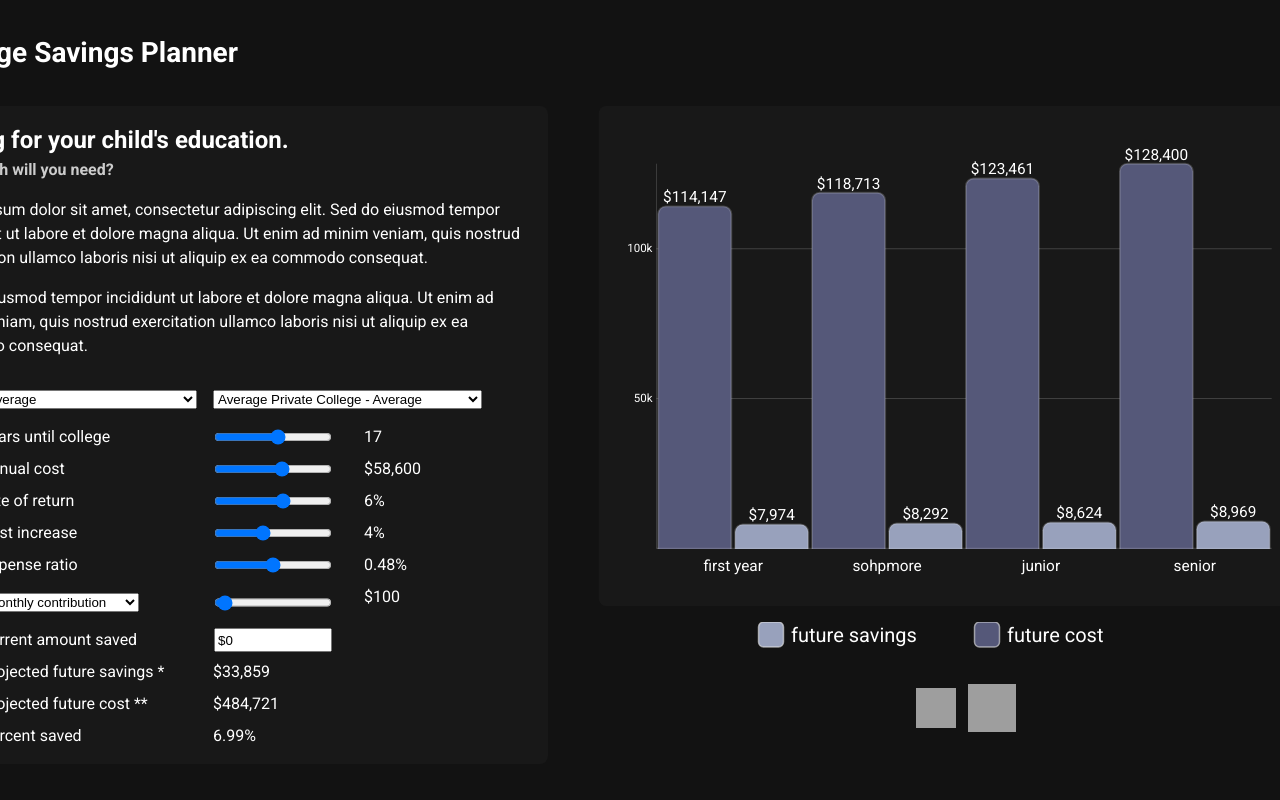
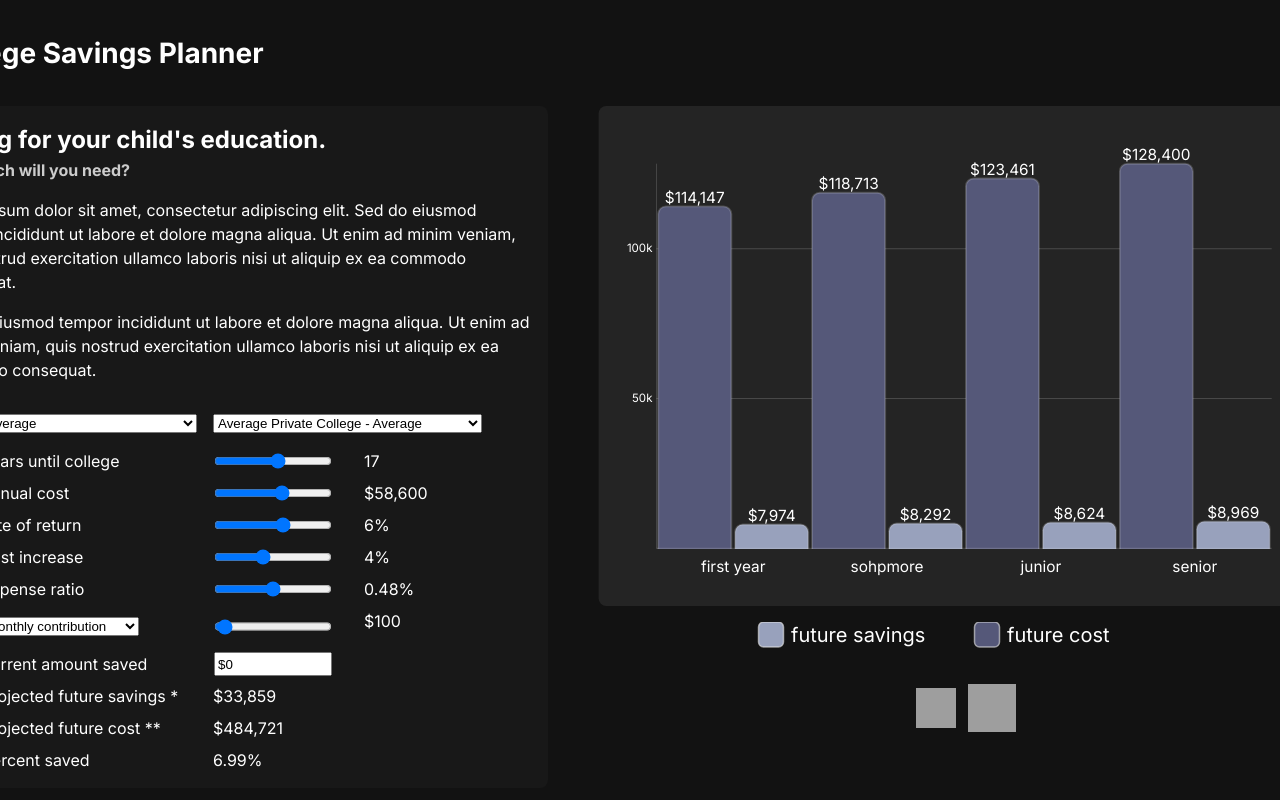
Before and after one commit to aokorodu/CollegeSavingsPlanner_React, a React (Vite) app in the folder CSP-react/: page / in a window 1280 px wide. Both pictures are taken after a click on the picture 992 px from the left and 708 px from the top of the page. Shown: the top 800 px of the page. Built offline with nearby package versions, Linux system fonts and the light colour scheme; grey boxes are pictures that could not be loaded.

Commit message:
minor styling tweaks

```diff
--- a/CSP-react/src/App.css
+++ b/CSP-react/src/App.css
@@ -1,13 +1,20 @@
 @import url("https://fonts.googleapis.com/css2?family=Roboto:wght@300;400;500;700;900&display=swap");
+@import url("https://fonts.googleapis.com/css2?family=Inter:ital,opsz,wght@0,14..32,100..900;1,14..32,100..900&display=swap");
 
 :root {
+  line-height: 1.5;
+  font-weight: 400;
+
+  color: rgba(255, 255, 255, 0.87);
+  background-color: #121212;
+
   --transition-duration: 400ms;
   --transition-delay: 200ms;
   --transition-distance: 20px;
 }
 
 body {
-  font-family: "Roboto", sans-serif;
+  font-family: "Inter", sans-serif;
   color: #ffffff;
   margin: 0;
   padding: 0;
--- a/CSP-react/src/components/BarGraph/BarGraph.tsx
+++ b/CSP-react/src/components/BarGraph/BarGraph.tsx
@@ -166,7 +166,7 @@
 
 
                 <g id="background">
-                    <rect x="-150" y="-150" width={vbWidth + 300} height={vbHeight + vbMargin * 2} fill="#fff" fillOpacity=".025" rx="20" ry="20" stroke="none" strokeOpacity="1" strokeWidth={5} />
+                    <rect x="-150" y="-150" width={vbWidth + 300} height={vbHeight + vbMargin * 2} fill="#fff" fillOpacity=".075" rx="20" ry="20" stroke="none" strokeOpacity="1" strokeWidth={5} />
                 </g>
                 <g id="graphLabels">
                     {getGraphLabels()}
--- a/CSP-react/src/index.css
+++ b/CSP-react/src/index.css
@@ -1,11 +1,4 @@
 :root {
-  font-family: system-ui, Avenir, Helvetica, Arial, sans-serif;
-  line-height: 1.5;
-  font-weight: 400;
-
-  color: rgba(255, 255, 255, 0.87);
-  background-color: #121212;
-
   font-synthesis: none;
   text-rendering: optimizeLegibility;
   -webkit-font-smoothing: antialiased;
```
